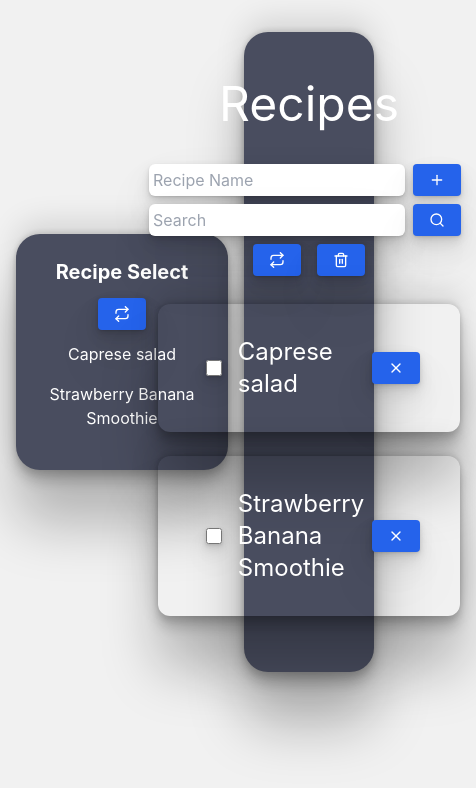
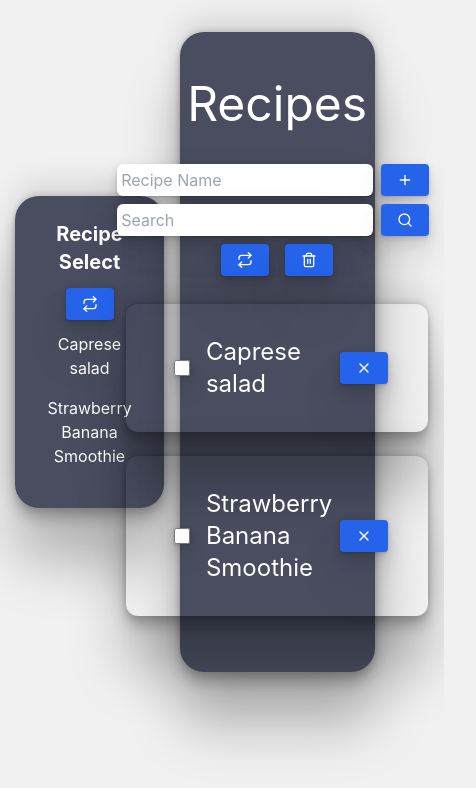
Before and after one commit to cw417/react-recipes, a React (Create React App) app: page / in a window 390 px wide. Shown: the top 788 px of the page, 476 px wide, since content can reach past the window. Built offline with nearby package versions, Linux system fonts and the light colour scheme.

Commit message:
Update responsiveness

```diff
--- a/src/App.css
+++ b/src/App.css
@@ -35,7 +35,7 @@ input {
 }
 
 .recipes {
-  @apply rounded-3xl my-8 mr-4 pb-8 pt-4 w-1/3;
+  @apply rounded-3xl my-8 mr-4 pb-8 pt-4 w-1/2 lg:w-1/3;
 }
 
 .cust-shadow {
```
